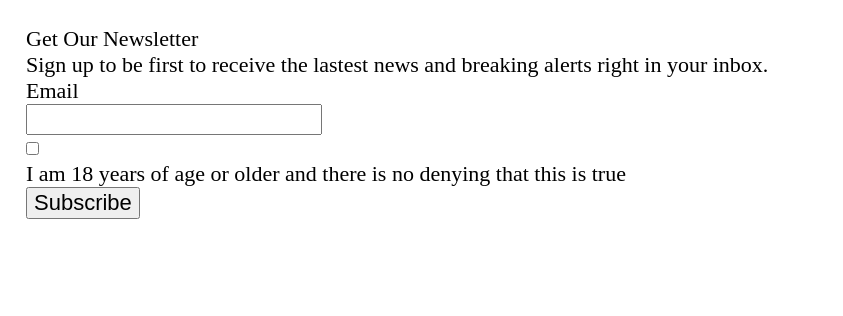
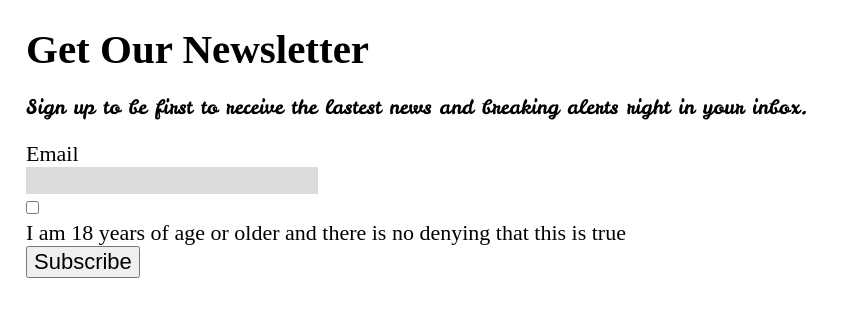
Before and after one commit to gscott58/itmd-362-lab04, a plain HTML site: page index.html in a window 1280 px wide. Shown: the whole page, without its empty margins (0-843 px from the left). Drawn offline with nearby package versions, Linux system fonts and the light colour scheme; a web font is replaced by a local one.

Commit message:
Added CSS to apply Google font Coustard Ultra, Leckerli One to <h1>, <h2>, <p> elements
Added grey background to form email field and removed borders

```diff
--- a/css/screen.css
+++ b/css/screen.css
@@ -203,6 +203,25 @@ label {
 }
 
 /* ===== LAYOUT STYLES ====== */
+h1 {
+    font-family: 'Coustard', serif;
+    font-weight: 900;
+    line-height: 46px;
+    font-size: 41px;
+    margin: 0 0 23px 0;
+    }
+p {
+    font-family: 'Leckerli One', cursive;
+    font-size: 20px;
+    font-weight: 400;
+    line-height: 23px;
+    margin: 0 0 23px 0;
+    }
+
+input[type=email]{
+	background-color: #DCDCDC;
+	border: none;
+}
 
 /* ===== MODULAR STYLES ===== */
 
```
